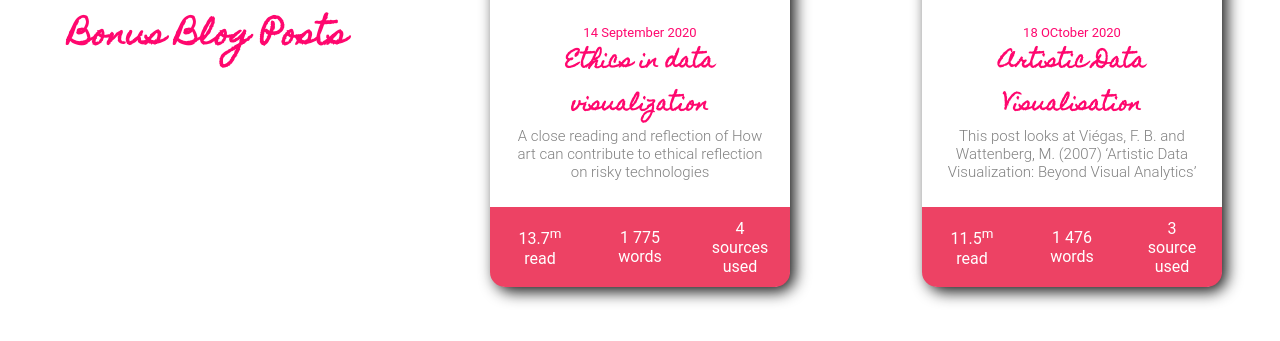
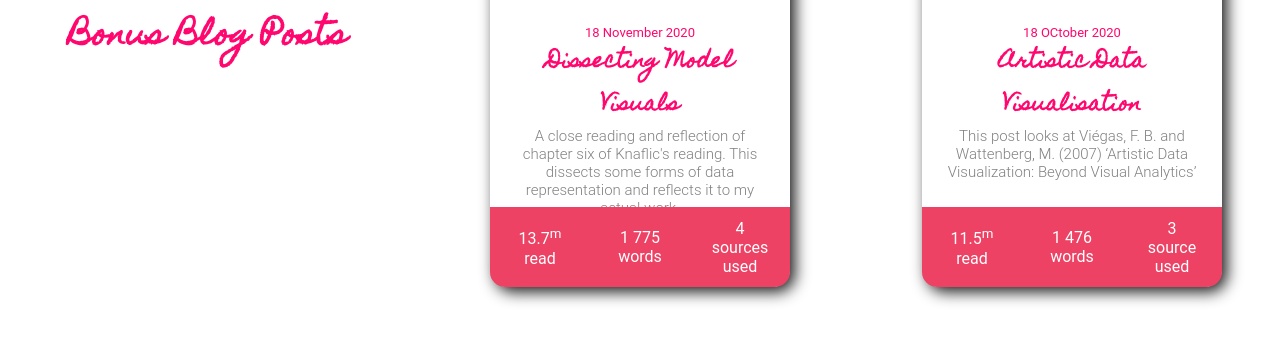
Before and after one commit to FeralJalapeno/WSOA3029A_1827492, a plain HTML site: page HTML/blogs_home.html in a window 1280 px wide. Shown: the part 2051-2392 px from the top of the page. Drawn offline with Linux system fonts and the light colour scheme.

Commit message:
Update blogs_home.html

```diff
--- a/HTML/blogs_home.html
+++ b/HTML/blogs_home.html
@@ -245,14 +245,14 @@
 
     <!--Next pair of posts-->
     <h1>Bonus Blog Posts</h1>
-    <div class="box"><a href= "../BLOGS\blog_post_technoart.html">
+    <div class="box"><a href= "../BLOGS\blog_dissecting_model_visuals.html">
 
         <div class="card" id="blogSquares" >
         <div class="card-image6"></div>
         <div class="card-text">
-          <span class="date">14 September 2020</span>
-           <h2>Ethics in data visualization</h2>
-          <p>A close reading and reflection of How art can contribute to ethical reflection on risky technologies</p>
+          <span class="date">18 November 2020</span>
+           <h2>Dissecting Model Visuals</h2>
+          <p>A close reading and reflection of chapter six of Knaflic's reading. This dissects some forms of data representation and reflects it to my actual work.</p>
         </div>
         <div class="card-stats">
           <div class="stat">
```
